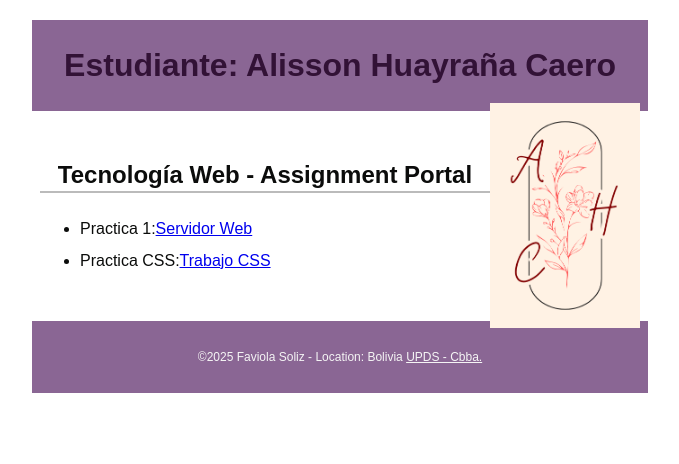
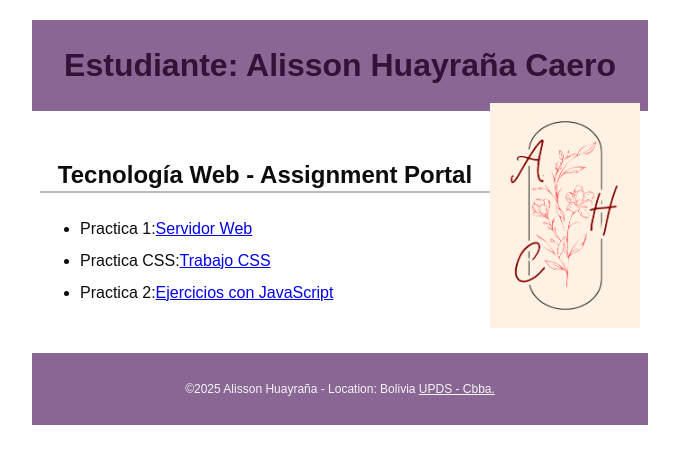
Before and after one commit to alisson-huayrana/tecnologia_web_1, a plain HTML site: page index.html in a window 1280 px wide. Shown: the whole page, without its empty margins (300-979 px from the left). Drawn offline with Linux system fonts and the light colour scheme.

Commit message:
Portal 3

```diff
--- a/index.html
+++ b/index.html
@@ -18,6 +18,7 @@
     <ul>
       <li> Practica 1:<a href="https://github.com/alisson-huayrana/tecnologia_web_1">Servidor Web </a></li>
       <li> Practica CSS:<a href="Practica_CSS/index.html">Trabajo CSS</a></li>
+      <li> Practica 2:<a href="Practica_2/index.html">Ejercicios con JavaScript</a></li>
 
     </ul>
 
@@ -25,7 +26,7 @@
 
   <footer>
     <p>
-      &copy;2025 Faviola Soliz - Location: Bolivia
+      &copy;2025 Alisson Huayraña - Location: Bolivia
       <a href="http://www.upds.edu.bo/"> UPDS - Cbba.</a>
     </p>
   </footer>
```
